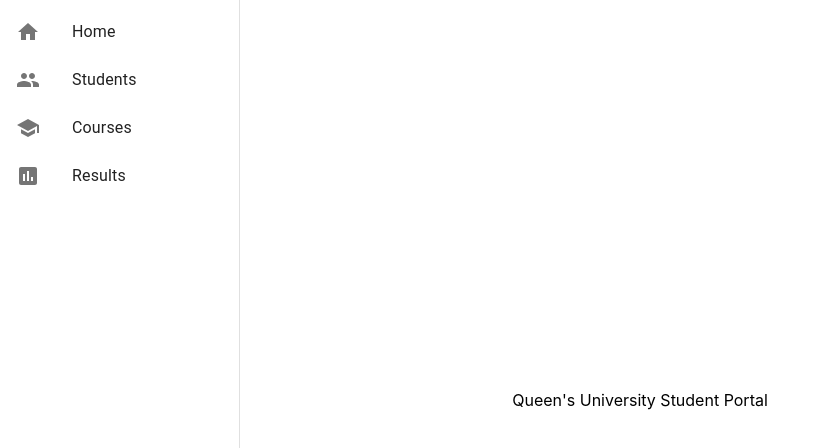
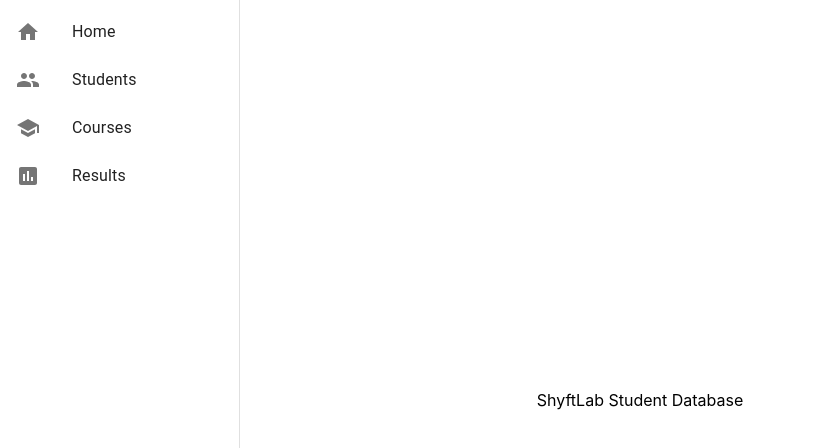
Before and after one commit to eryu456/ShyftLab, a React (Create React App) app in the folder frontend/: page / in a window 1280 px wide. Shown: the top 448 px of the page, without its empty margins (0-813 px from the left). Built offline with nearby package versions, Linux system fonts and the light colour scheme.

Commit message:
Update Home

```diff
--- a/frontend/src/Home.js
+++ b/frontend/src/Home.js
@@ -2,7 +2,7 @@ function Home() {
   return (
     <div>
       <header className="App-Header">
-        <p>Queen's University Student Portal</p>
+        <p>ShyftLab Student Database</p>
       </header>
     </div>
   );
```
